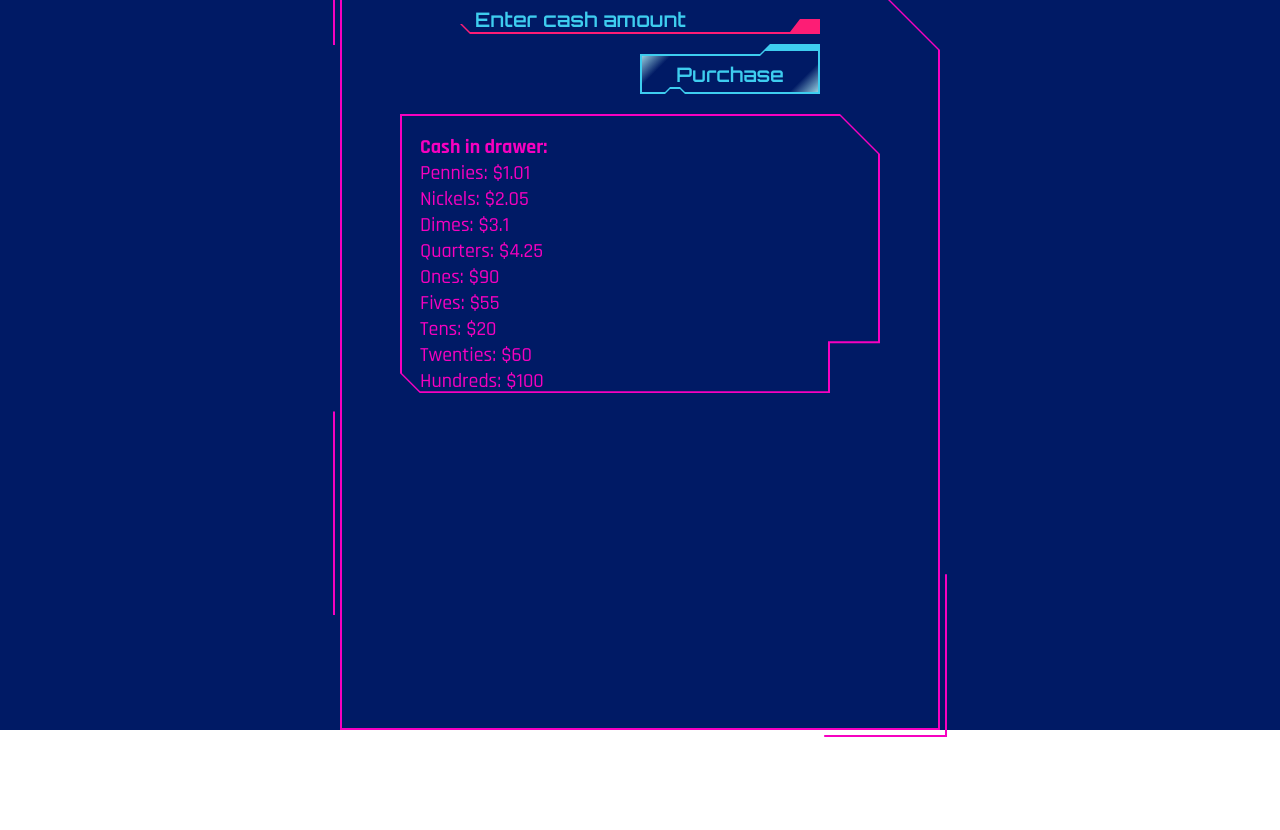
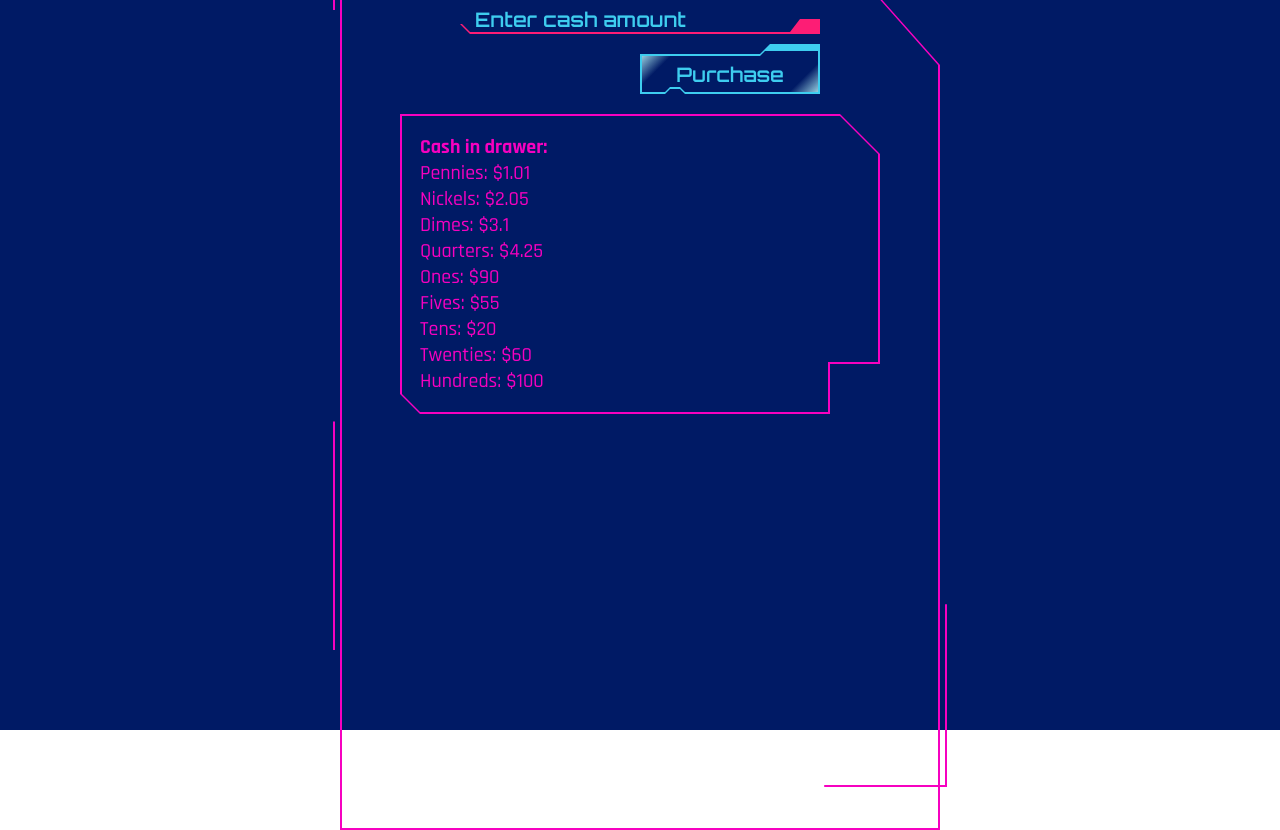
Before and after one commit to cillb/Cyber-Cash-Register, a plain HTML site: page index.html in a window 1280 px wide. Shown: the part 70-900 px from the top of the page. Before the commit the page ends 807 px from the top, so only its background shows below. Drawn offline with Linux system fonts and the light colour scheme.

Commit message:
Fixed sizing issues from grid

```diff
--- a/styles.css
+++ b/styles.css
@@ -104,7 +104,7 @@ main {
 }
 
 .app-container {
-    height: 800px;
+    height: 900px;
     width: 600px;
     margin: auto;
     background-color: transparent;
@@ -118,7 +118,7 @@ main {
     content: "X";
     color: transparent;
     background-color: var(--pink-cyber);
-    height: 800px;
+    height: 900px;
     width: 600px;
     position: absolute;
     clip-path: polygon(0% 0%, 0% 100%, 2px 100%, 2px 2px, 80% 2px, calc(100% - 2px) 15%, calc(100% - 2px) calc(100% - 2px), 2px calc(100% - 2px), 2px 100%, 100% 100%, 100% 15%, 80% 0%);
@@ -128,7 +128,7 @@ main {
     content: "X";
     color: transparent;
     background-color: var(--pink-cyber);
-    height: 814px;
+    height: 914px;
     width: 614px;
     position: absolute;
     top: 50%;
@@ -244,6 +244,7 @@ main {
     border: none;
     padding: 20px;
     grid-area: 4 / 2 / span 8 / span 8;
+    align-self: start;
 }
 
 #cash-in-drawer::before {
@@ -277,6 +278,7 @@ main {
     border-right: 3px solid var(--blue-cyber);
     box-shadow: 0 0 5px var(--blue-cyber);
     grid-area: 12 / 2 / span 8 / span 8;
+    align-self: start;
 }
 
 #change-due::after {
@@ -302,4 +304,5 @@ main {
 .hidden {
     display: none;
 }
+
 /* RESIZING */
```
